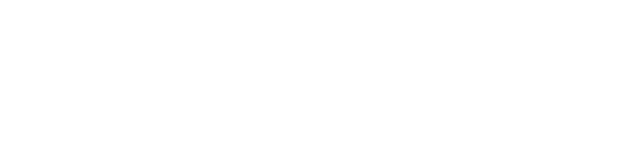
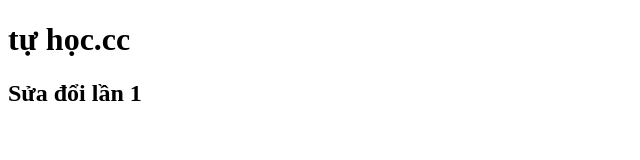
Before and after one commit to Duyen24032004/d-n-2, a plain HTML site: page index.html in a window 1280 px wide. Shown: the whole page, without its empty margins (0-640 px from the left). Drawn offline with Linux system fonts and the light colour scheme.

Commit message:
sửa đổi lần 1

```diff
--- a/index.html
+++ b/index.html
@@ -5,5 +5,8 @@
     <meta name="viewport" content="width=device-width, initial-scale=1.0" />
     <title>Document</title>
   </head>
-  <body></body>
+  <body>
+    <h1>tự học.cc</h1>
+    <h2>Sửa đổi lần 1</h2>
+  </body>
 </html>
```
